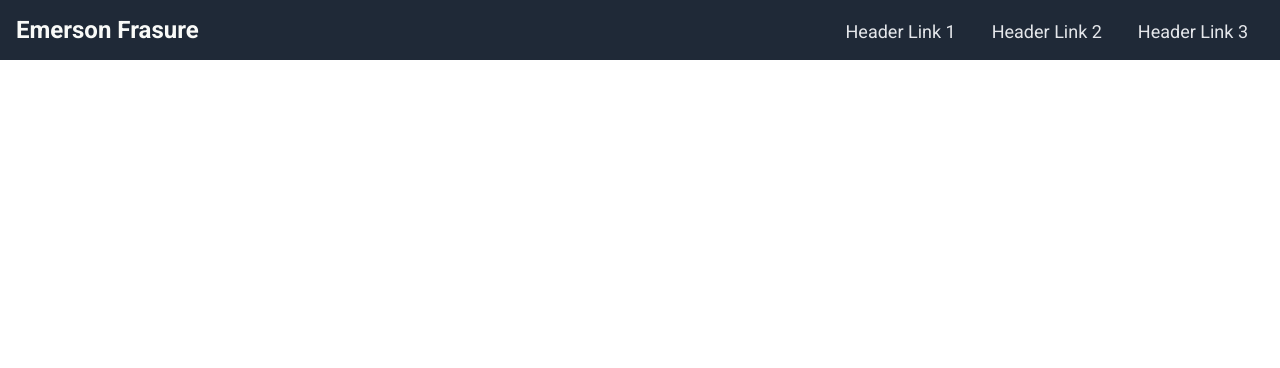
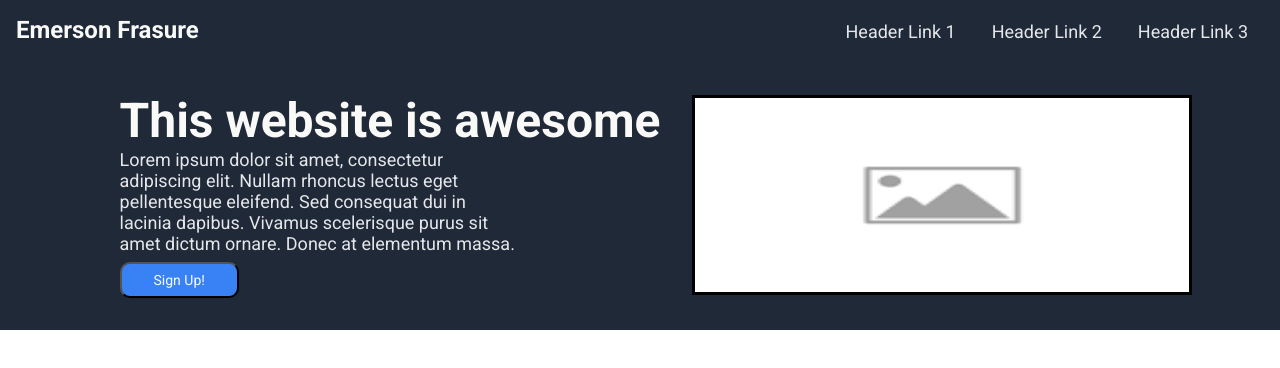
Before and after one commit to EmersonFras/Landing_Page, a plain HTML site: page index.html in a window 1280 px wide. Drawn offline with Linux system fonts and the light colour scheme.

Commit message:
Add hero section with css styling
    Entire Hero section created and styled. Picture width and height hardcoded as it is a place holder to be later changed.

```diff
--- a/css/style.css
+++ b/css/style.css
@@ -1,5 +1,6 @@
 * {
     box-sizing: border-box;
+    font-family: 'Roboto', sans-serif;
 }
 
 body {
@@ -8,13 +9,25 @@ body {
     margin: 0;
 }
 
+.hero {
+    background-color: #1F2937;
+}
+
+.header, .main, button {
+    color: #F9FAF8;
+}
+
+a, .subtext {
+    color: #E5E7EB;
+}
+
+
+/* Header */
+
 .header {
     display: flex;
-    background-color: #1f2937;
-    font-family: 'Roboto', sans-serif;
     font-size: 24px;
     padding: 16px;
-    color: #F9FAF8;
 }
 
 .logo {
@@ -35,5 +48,49 @@ a{
     font-size: 18px;
     font-weight: 400;
     padding: 16px;
-    color: #E5E7EB;
 }
+
+/* Hero */
+
+.container {
+    flex-grow: 0;
+    display: flex;
+
+    align-items: center;
+    justify-content: center;
+    overflow: hidden;
+
+}
+
+.text {
+    display: flex;
+    flex-direction: column;
+    padding: 32px;
+
+}
+
+.main {
+    font-size: 48px;
+    font-weight:700;
+}
+
+.subtext {
+    max-width: 400px;
+    font-size: 18px;
+}
+
+img {
+    height: 200px;
+    min-width: 500px;
+    border-style: solid;
+    align-self: center;
+}
+
+button {
+    background-color: #3882F6;
+    margin-right: auto;
+    font-size: 14px;
+    margin-top: 8px;
+    padding: 8px 32px;
+    border-radius: 10px;
+}
--- a/index.html
+++ b/index.html
@@ -9,9 +9,10 @@
     <link rel="preconnect" href="https://fonts.googleapis.com">
     <link rel="preconnect" href="https://fonts.gstatic.com" crossorigin>
     <link href="https://fonts.googleapis.com/css2?family=Roboto:wght@400;700&display=swap" rel="stylesheet">
-    <title>Document</title>
+    <title>Landing Page</title>
 </head>
 <body>
+    <div class="hero">
         <div class="header">
             <div class="logo">Emerson Frasure</div>
             <ul>
@@ -19,7 +20,16 @@
                 <li><a href="">Header Link 2</a></li>
                 <li><a href="">Header Link 3</a></li>
             </ul>
+        </div>
 
+        <div class="container">
+            <div class="text">
+                <div class="main">This website is awesome</div>
+                <div class="subtext">Lorem ipsum dolor sit amet, consectetur adipiscing elit. Nullam rhoncus lectus eget pellentesque eleifend. Sed consequat dui in lacinia dapibus. Vivamus scelerisque purus sit amet dictum ornare. Donec at elementum massa.</div>
+                <button>Sign Up!</button>
+            </div>
+            <img src="./images/placeholder.png" alt="">
+        </div>
     </div>
 </body>
 </html>
```
Also changed, not shown: images/placeholder.png (added). Lines whose indentation alone changed are shown as unchanged.
